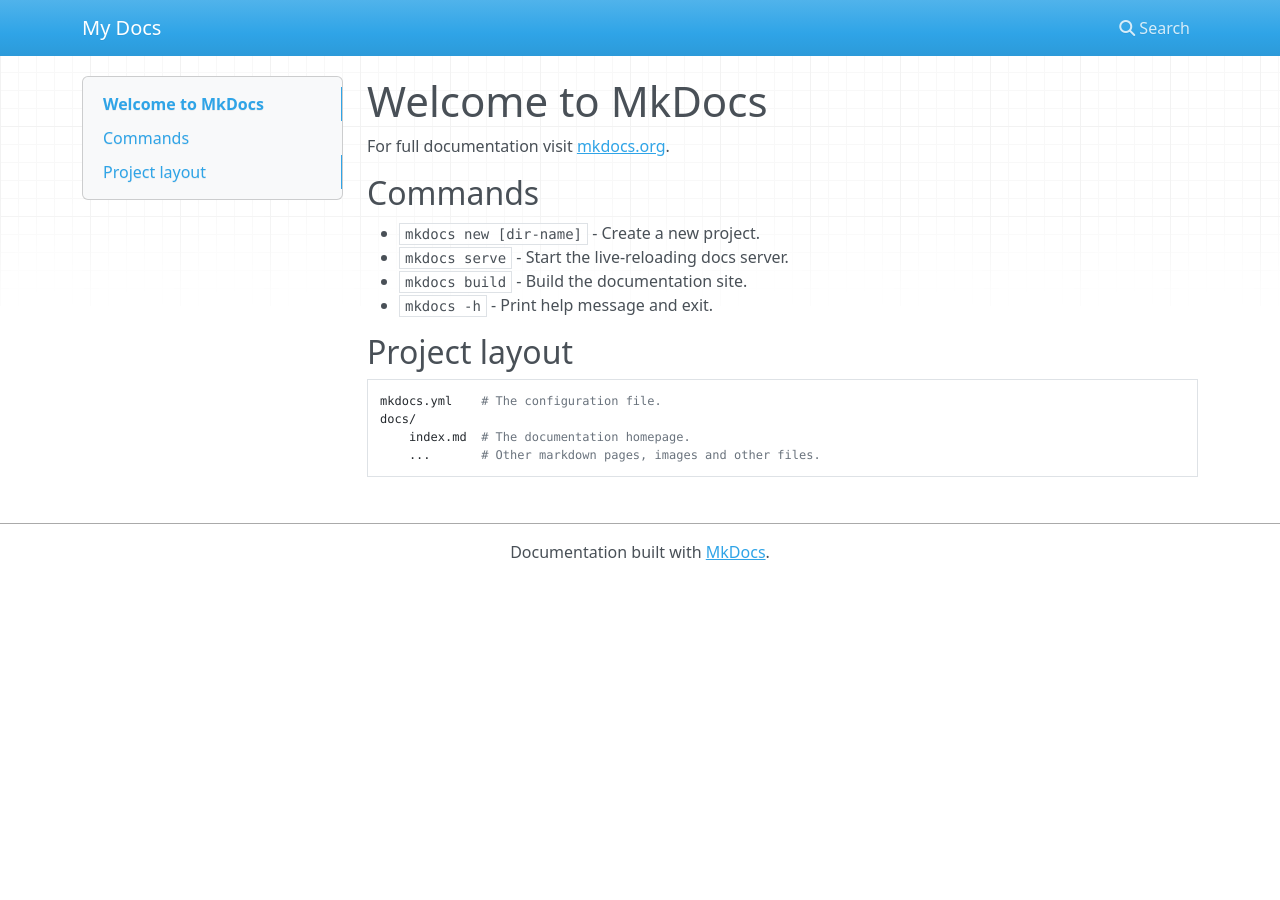
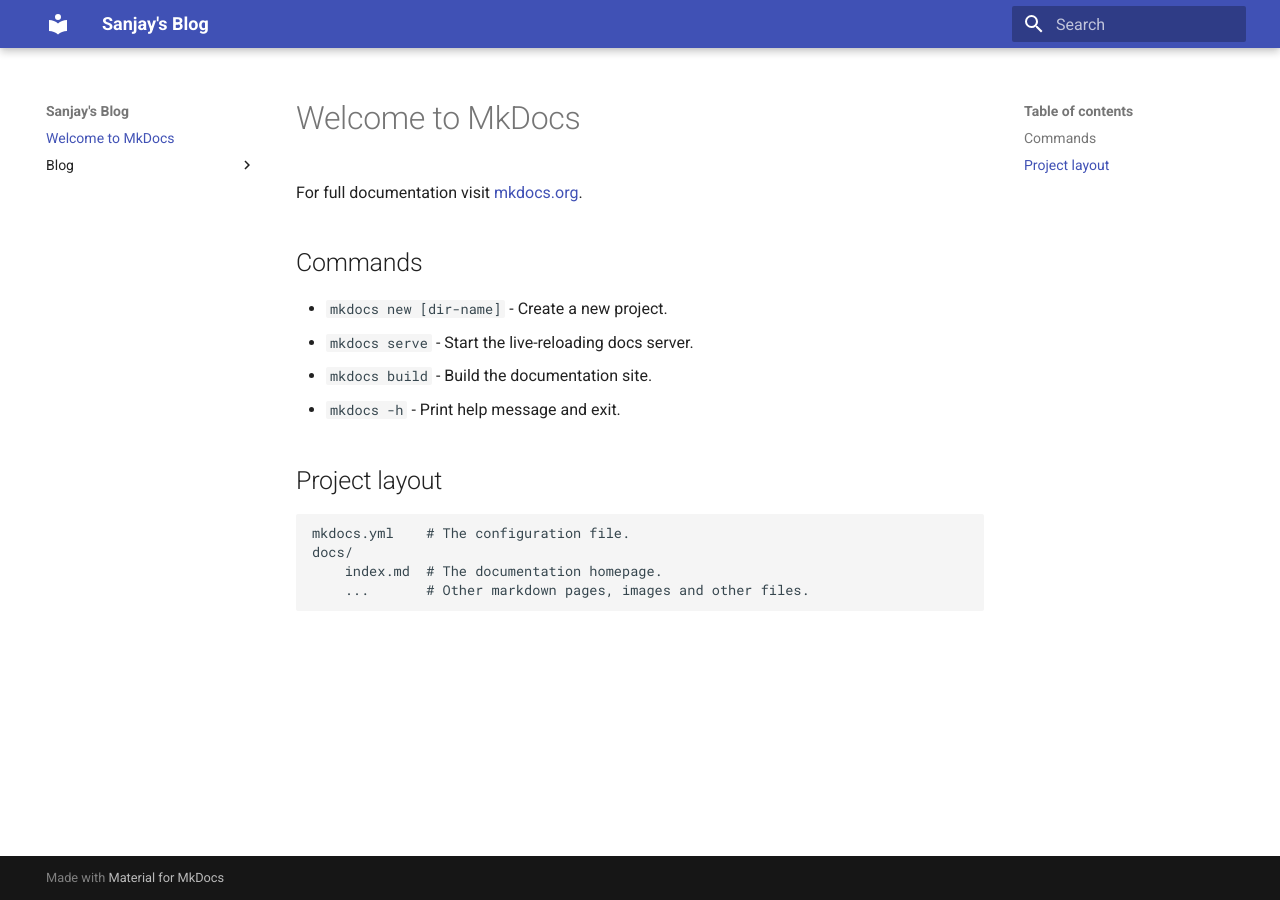
Before and after one commit to sanjaykmenon/sanjay, an MkDocs documentation site: the page built from docs/index.md, in a window 1280 px wide. Built offline with MkDocs 1.6.1 and Material for MkDocs 9.7.7, drawn with Linux system fonts in a browser that asks for light colours; nearby versions of some CDN libraries.

Commit message:
Update site configuration and add CI workflow for deployment

```diff
--- /dev/null
+++ b/docs/blog/index.md
@@ -0,0 +1 @@
+# Blog
--- a/mkdocs.yml
+++ b/mkdocs.yml
@@ -1 +1,9 @@
-site_name: My Docs
+site_name: Sanjay's Blog
+site_url: https://mydomain.org/mysite
+theme:
+  name: material
+  features:
+    - search.suggest
+plugins:
+  - blog
+  - search
```
Also changed, not shown: docs/blog/posts/hello-world.md (added, +9 -0 lines), 1 other file.
